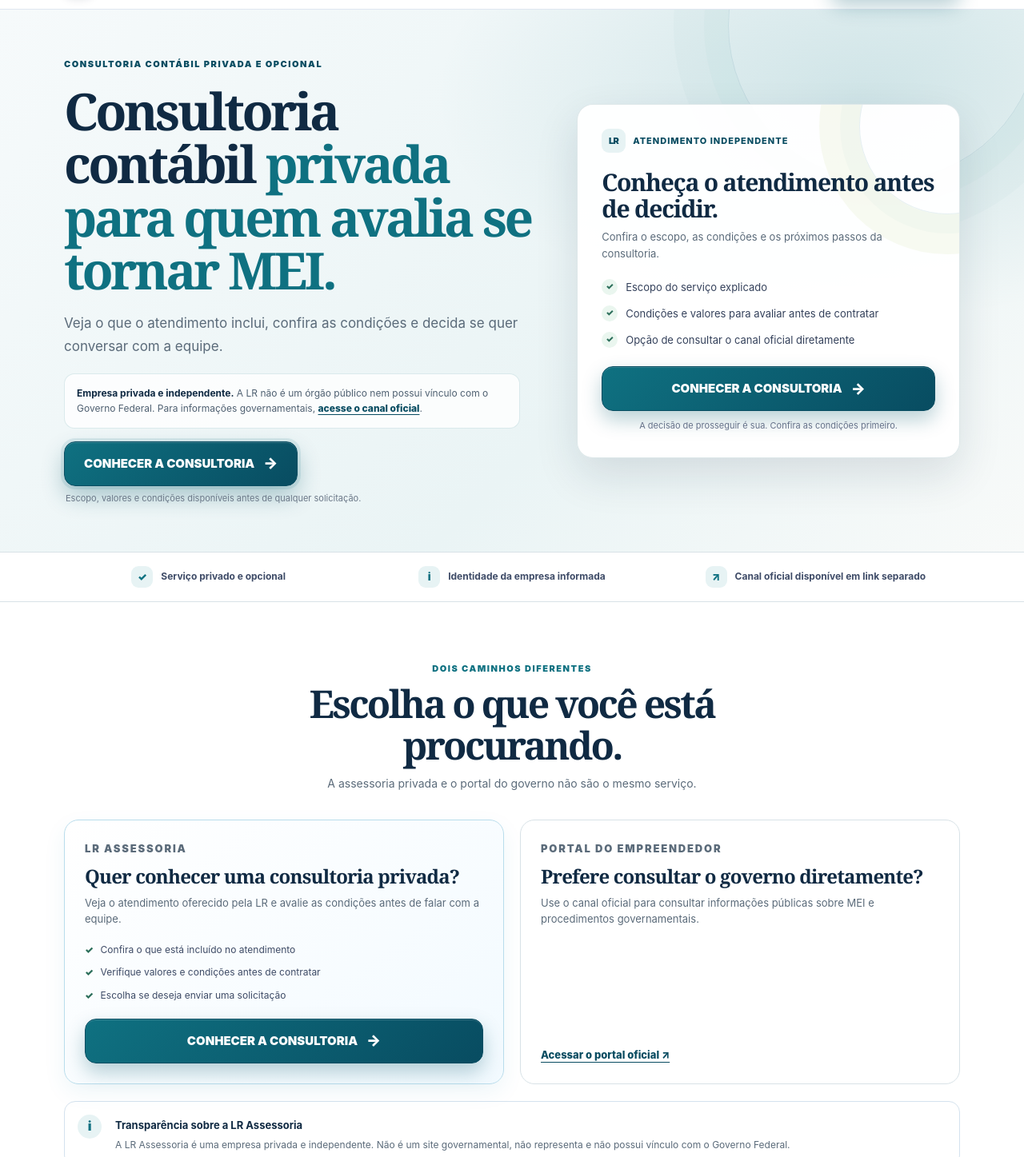
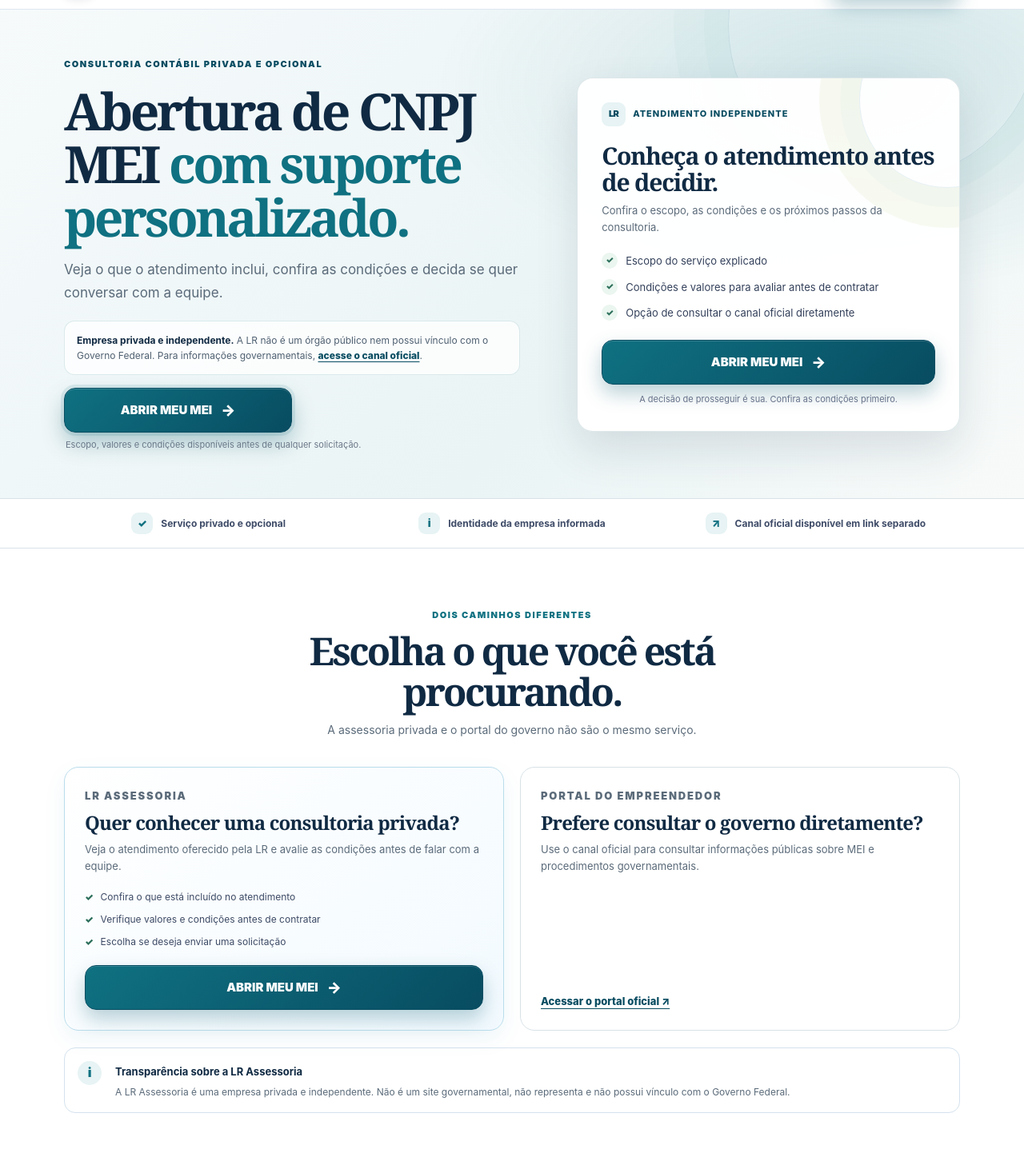
Before and after one commit to emailtelefone55-hub/assessoria, a website: page index.html in a window 1280 px wide. Shown: the part 97-1544 px from the top of the page at 80% size. Drawn offline with Linux system fonts and the light colour scheme.

Commit message:
Update index.html

```diff
--- a/index.html
+++ b/index.html
@@ -308,11 +308,11 @@
       <div class="container hero-grid">
         <div class="hero-copy">
           <p class="eyebrow">Consultoria contábil privada e opcional</p>
-          <h1 id="hero-title">Consultoria contábil <em>privada para quem avalia se tornar MEI.</em></h1>
+          <h1 id="hero-title">Abertura de CNPJ MEI <em>com suporte personalizado.</em></h1>
           <p class="hero-lead">Veja o que o atendimento inclui, confira as condições e decida se quer conversar com a equipe.</p>
           <p class="hero-trust"><strong>Empresa privada e independente.</strong> A LR não é um órgão público nem possui vínculo com o Governo Federal. Para informações governamentais, <a href="https://www.gov.br/empresas-e-negocios/pt-br/empreendedor" target="_blank" rel="noopener noreferrer" data-cta="portal">acesse o canal oficial</a>.</p>
           <div class="hero-private-cta">
-            <a class="button" href="/assessoria" data-cta="hero-private">CONHECER A CONSULTORIA <span class="button-arrow" aria-hidden="true">→</span></a>
+            <a class="button" href="/assessoria" data-cta="hero-private">ABRIR MEU MEI <span class="button-arrow" aria-hidden="true">→</span></a>
             <p class="hero-private-cta-note">Escopo, valores e condições disponíveis antes de qualquer solicitação.</p>
           </div>
         </div>
@@ -327,7 +327,7 @@
               <li><span aria-hidden="true">✓</span><span>Condições e valores para avaliar antes de contratar</span></li>
               <li><span aria-hidden="true">✓</span><span>Opção de consultar o canal oficial diretamente</span></li>
             </ul>
-            <a class="button" href="/assessoria" data-cta="hero">CONHECER A CONSULTORIA <span class="button-arrow" aria-hidden="true">→</span></a>
+            <a class="button" href="/assessoria" data-cta="hero">ABRIR MEU MEI <span class="button-arrow" aria-hidden="true">→</span></a>
             <p class="panel-foot">A decisão de prosseguir é sua. Confira as condições primeiro.</p>
           </div>
         </aside>
@@ -359,7 +359,7 @@
               <li>Verifique valores e condições antes de contratar</li>
               <li>Escolha se deseja enviar uma solicitação</li>
             </ul>
-            <a class="button" href="/assessoria" data-cta="options-private">CONHECER A CONSULTORIA <span class="button-arrow" aria-hidden="true">→</span></a>
+            <a class="button" href="/assessoria" data-cta="options-private">ABRIR MEU MEI <span class="button-arrow" aria-hidden="true">→</span></a>
           </article>
           <article class="value-card">
             <p class="eyebrow">Portal do Empreendedor</p>
@@ -441,7 +441,7 @@
           <h2 id="closing-title">Confira os detalhes. Depois, decida.</h2>
           <p>Acesse a página da LR Assessoria para conhecer o atendimento e avaliar as condições, sem confundir a consultoria privada com o serviço oficial.</p>
         </div>
-        <a class="button button-lime" href="/assessoria" data-cta="closing">CONHECER A CONSULTORIA <span class="button-arrow" aria-hidden="true">→</span></a>
+        <a class="button button-lime" href="/assessoria" data-cta="closing">ABRIR MEU MEI <span class="button-arrow" aria-hidden="true">→</span></a>
       </div>
     </section>
   </main>
@@ -478,7 +478,7 @@
   </footer>
 
   <div class="mobile-cta" aria-label="Acesso rápido à página da assessoria">
-    <a class="button" href="/assessoria" data-cta="mobile-sticky">CONHECER A CONSULTORIA <span class="button-arrow" aria-hidden="true">→</span></a>
+    <a class="button" href="/assessoria" data-cta="mobile-sticky">ABRIR MEU MEI <span class="button-arrow" aria-hidden="true">→</span></a>
   </div>
 
   <script>
```
